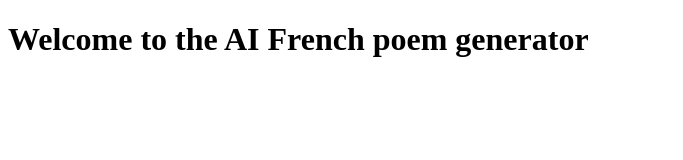
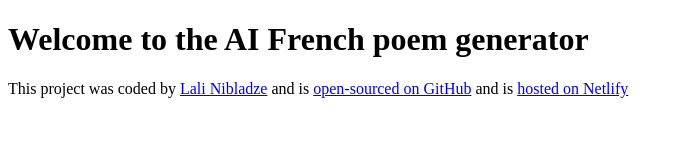
Before and after one commit to DryadNymph/french-poem-generator, a plain HTML site: page index.html in a window 1280 px wide. Shown: the whole page, without its empty margins (0-683 px from the left). Drawn offline with Linux system fonts and the light colour scheme.

Commit message:
added the footer

```diff
--- a/index.html
+++ b/index.html
@@ -8,6 +8,20 @@
   </head>
   <body>
     <h1>Welcome to the AI French poem generator</h1>
+    <footer>
+      This project was coded by
+      <a href="https://github.com/DryadNymph" target="_blank"> Lali Nibladze</a>
+      and is
+      <a
+        href="https://github.com/DryadNymph/french-poem-generator"
+        targer="_blank"
+        >open-sourced on GitHub</a
+      >
+      and is
+      <a href="https://french-ai-poem-generator.netlify.app/" target="_blank"
+        >hosted on Netlify</a
+      >
+    </footer>
     <style src="src/index.js"></style>
   </body>
 </html>
```
